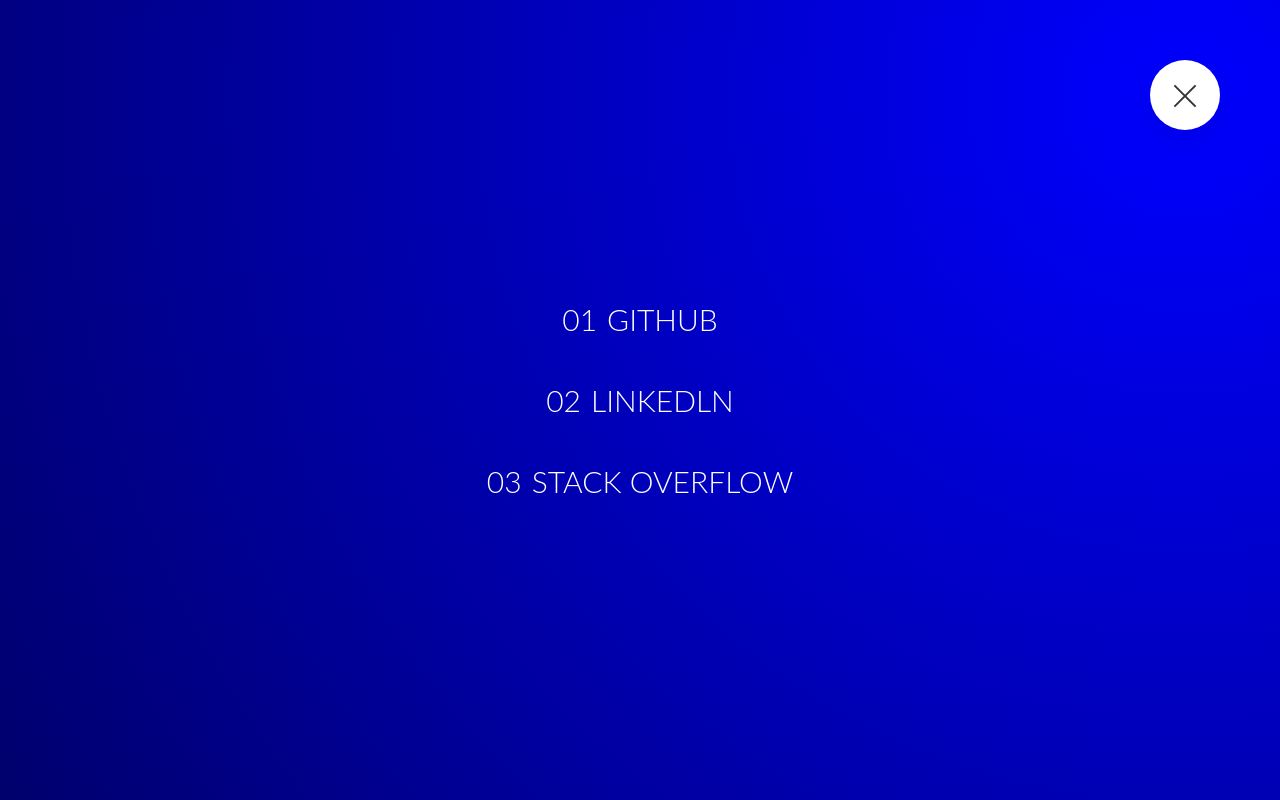
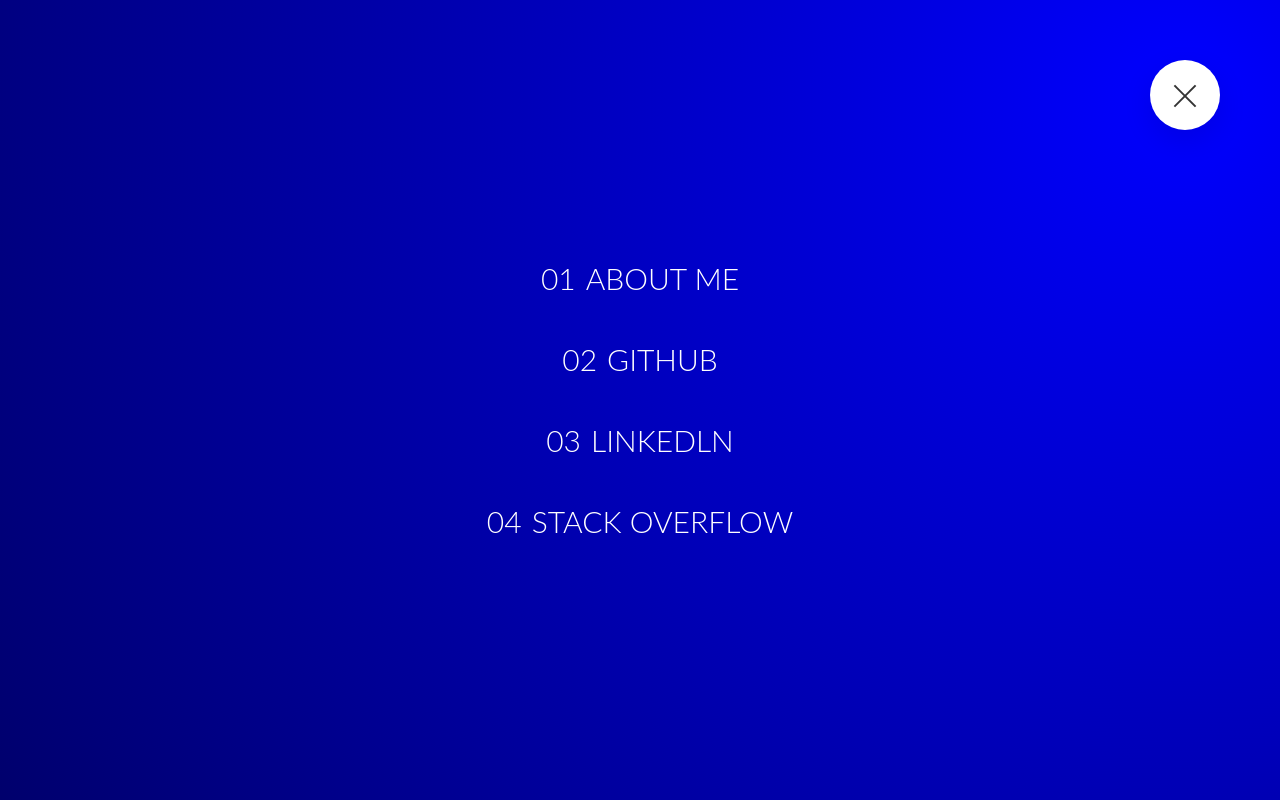
Before and after one commit to Olabisim/MY_PORTFOLIO, a React (Create React App) app: page / in a window 1280 px wide. Both pictures are taken after a click on the label 1185 px from the left and 95 px from the top of the page. Shown: the top 800 px of the page. Built offline with nearby package versions, Linux system fonts and the light colour scheme; a web font is replaced by a local one.

Commit message:
about me shifted and few edits

```diff
--- a/src/components/Main.js
+++ b/src/components/Main.js
@@ -8,6 +8,11 @@
 
 
         <main>
+
+                <Skills name='articles' skillsPage={true} />
+
+                        {/*
+
                 <section className="section-about">
                 <div className="u-center-text u-margin-bottom-big">
 
@@ -39,8 +44,6 @@
                 <div className="col-1-of-2">
                         <div className="composition">
 
-                        {/*
-
                                 <div className="prof_pic">
                                         <img src="../../pass.jpg" alt="pic" />
                                 </div>
@@ -57,12 +60,13 @@
                         sizes="(max-width: 56.25em) 20vw, (max-width: 37.5em) 30vw, 300px" alt="Photo_3"
                         className="composition__photo composition__photo--p3" src="./img/nat-3-large.jpg" />
 
-                        */}
+
                         </div>
                 </div>
                 </div>
 
                 </section>
+                        */}
 
                 <Skills name='skills' skillsPage={true} />
                 <section className="section-features">
@@ -152,11 +156,10 @@
                 </div>
                 </section>
 
-                <section id="section-tours" className="section-tours">
+                <Skills name='projects' skillsPage={true} />
+                <section id="section-tours" className="section-tours" style={{padding: 0}}>
                 <div className="u-center-text u-margin-bottom-big">
-                <h2 className="heading-secondary">
-                        A Gallery of recent projects i've built
-                </h2>
+
                 </div>
 
                 <div className="row">
--- a/src/components/Navigation.js
+++ b/src/components/Navigation.js
@@ -14,9 +14,10 @@
 
                         <nav className="navigation__nav">
                                 <ul className="navigation__list">
-                                        <li className="navigation__item"><a href="https://github.com/Olabisim" target="_blank" rel="noreferrer" className="navigation__link"><span>01</span>GITHUB</a></li>
-                                        <li className="navigation__item"><a href="https://github.com/Olabisim" target="_blank" rel="noreferrer" className="navigation__link"><span>02</span>LINKEDLN</a></li>
-                                        <li className="navigation__item"><a href="https://stackoverflow.com/users/17935964/holabisii" target="_blank" rel="noreferrer" className="navigation__link"><span>03</span>STACK OVERFLOW</a></li>
+                                        <li className="navigation__item"><a href="https://stackoverflow.com/users/17935964/holabisii" target="_blank" rel="noreferrer" className="navigation__link"><span>01</span>ABOUT ME</a></li>
+                                        <li className="navigation__item"><a href="https://github.com/Olabisim" target="_blank" rel="noreferrer" className="navigation__link"><span>02</span>GITHUB</a></li>
+                                        <li className="navigation__item"><a href="https://github.com/Olabisim" target="_blank" rel="noreferrer" className="navigation__link"><span>03</span>LINKEDLN</a></li>
+                                        <li className="navigation__item"><a href="https://stackoverflow.com/users/17935964/holabisii" target="_blank" rel="noreferrer" className="navigation__link"><span>04</span>STACK OVERFLOW</a></li>
                                 </ul>
                         </nav>
 
```
